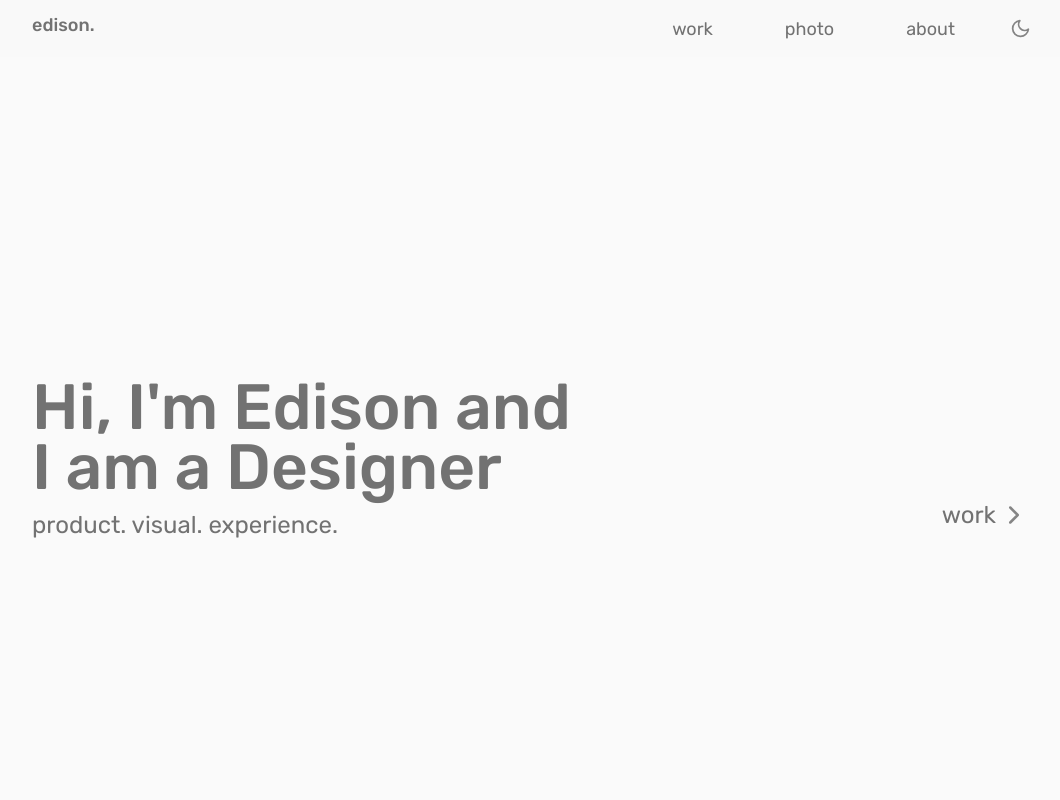
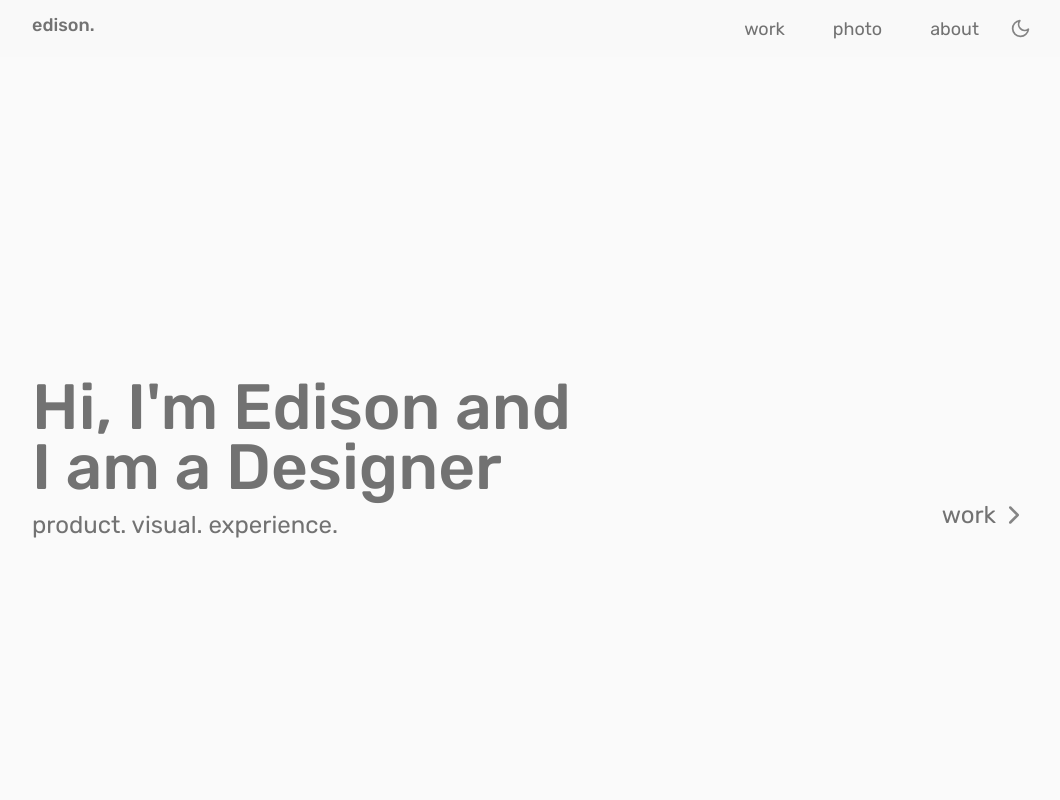
Before and after one commit to fyeung21/edison-web, a React (Create React App) app: page / in a window 1280 px wide. Shown: the top 800 px of the page, without its empty margins (108-1168 px from the left). Built offline with nearby package versions, Linux system fonts and the light colour scheme.

Commit message:
style: Make spacing between items in nav smaller

```diff
--- a/src/components/Header/headerStyles.js
+++ b/src/components/Header/headerStyles.js
@@ -57,6 +57,10 @@ export const NavMainCont = styled.div`
 `
 export const NavCont = styled.div`
     margin: 0 1.5rem 0 0;
+
+    @media (min-width: ${theme.tabletSize}) {
+        margin: 0;
+    }
 `
 export const NavClickCont = styled.div`
     margin: 0 1.75rem;
```
